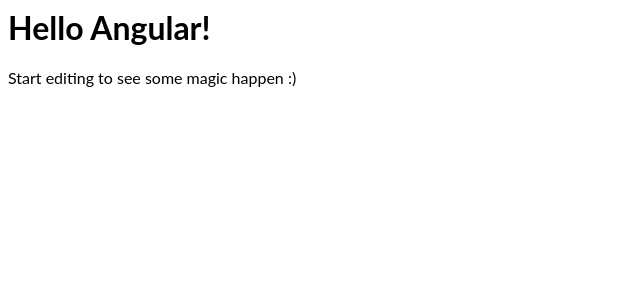
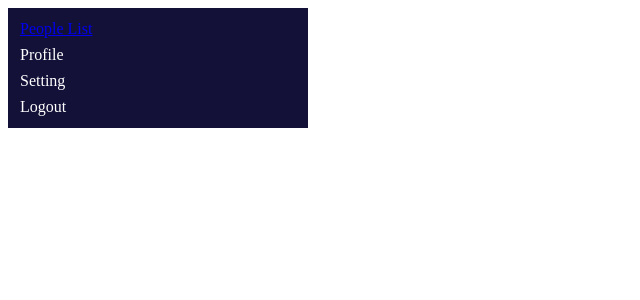
Before and after one commit to sandippote/angular-it, an Angular app: page / in a window 1280 px wide. Shown: the top 300 px of the page, without its empty margins (0-640 px from the left). Built offline with nearby package versions, Linux system fonts and the light colour scheme.

Commit message:
2 files modified

```diff
--- a/src/app/app.component.html
+++ b/src/app/app.component.html
@@ -1,4 +1,11 @@
-<hello name="{{ name }}"></hello>
-<p>
-  Start editing to see some magic happen :)
-</p>
+<div fxLayout="row">
+
+	<div fxFlex="24">
+		<!-- <router-outlet name="navbar"></router-outlet> -->
+		<app-navbar></app-navbar>
+	</div>
+
+	<div fxFlex>
+		<router-outlet></router-outlet>
+	</div>
+</div>
--- a/src/app/app.module.ts
+++ b/src/app/app.module.ts
@@ -1,17 +1,42 @@
-import { NgModule } from '@angular/core';
-import { BrowserModule } from '@angular/platform-browser';
-import { FormsModule } from '@angular/forms';
+import { NgModule } from "@angular/core";
+import { BrowserModule } from "@angular/platform-browser";
+import { FormsModule } from "@angular/forms";
 
-import { AppComponent } from './app.component';
-import { HelloComponent } from './hello.component';
-import { ListPeopleComponent } from './list-people/list-people.component';
-import { LoginComponent } from './login/login.component';
-import { NavbarComponent } from './navbar/navbar.component';
-import { ProfileComponent } from './profile/profile.component';
+import { AppComponent } from "./app.component";
+import { HelloComponent } from "./hello.component";
+import { RouterModule, Routes } from "@angular/router";
+import { BrowserAnimationsModule } from "@angular/platform-browser/animations";
+import { MatIconModule } from "@angular/material/icon";
+import { FlexLayoutModule } from "@angular/flex-layout";
+import { NavbarComponent } from "./navbar/navbar.component";
+const routes: Routes = [
+  {
+    path: "people",
+    loadChildren: () =>
+      import("./list-people/list-people.module").then(l => l.ListPeopleModule)
+  },
+  {
+    path: "profile",
+    loadChildren: () =>
+      import("./profile/profile.module").then(p => p.ProfileModule)
+  },
+  {
+    path: "auth",
+    loadChildren: () => import("./login/login.module").then(l => l.LoginModule)
+  }
+];
 
 @NgModule({
-  imports:      [ BrowserModule, FormsModule ],
-  declarations: [ AppComponent, HelloComponent, ListPeopleComponent, LoginComponent, NavbarComponent, ProfileComponent ],
-  bootstrap:    [ AppComponent ]
+  imports: [
+    BrowserModule,
+    FormsModule,
+    RouterModule.forRoot(routes),
+    BrowserAnimationsModule,
+
+    FlexLayoutModule,
+    MatIconModule
+  ],
+  declarations: [AppComponent, HelloComponent, NavbarComponent],
+  bootstrap: [AppComponent]
 })
-export class AppModule { }
+export class AppModule {}
```
